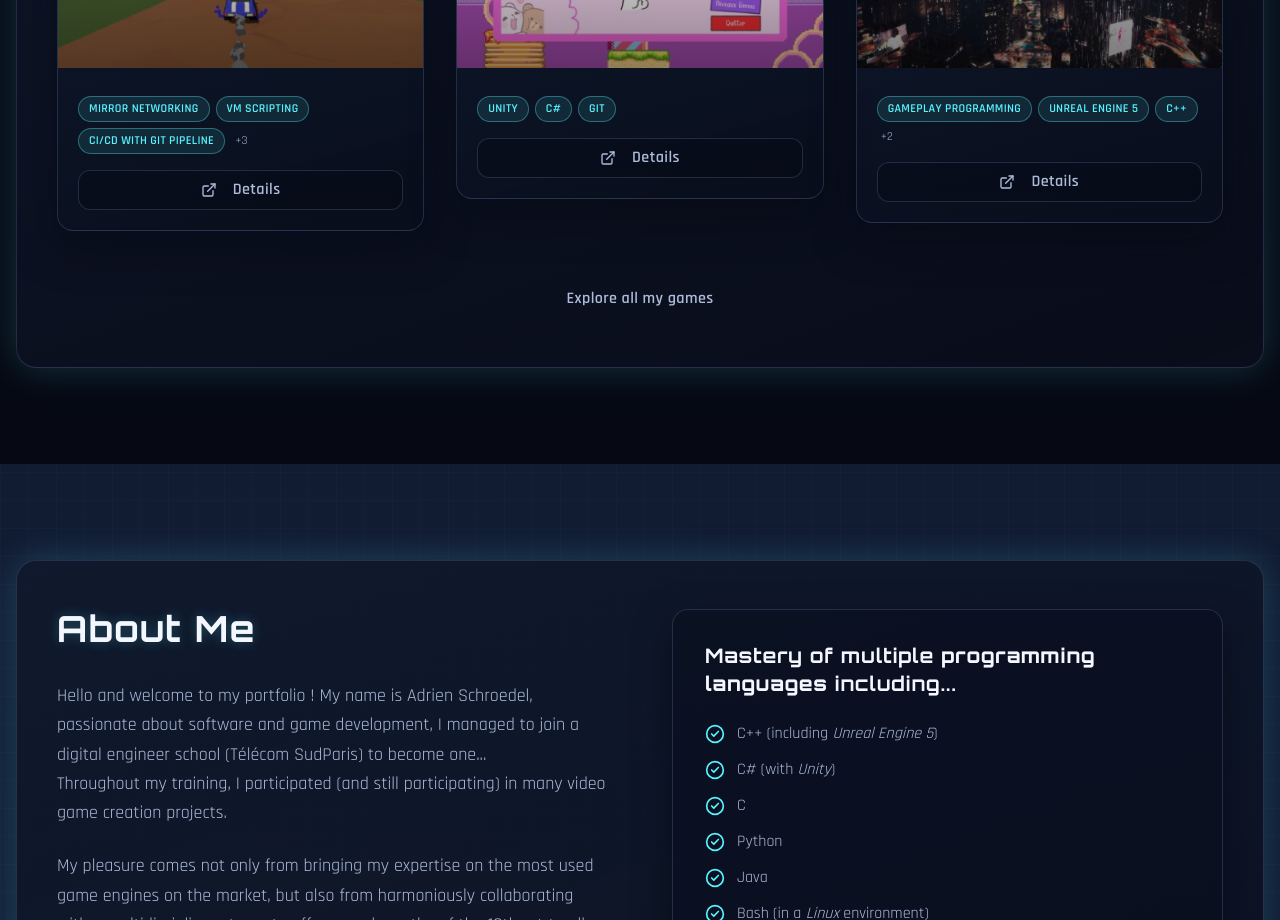
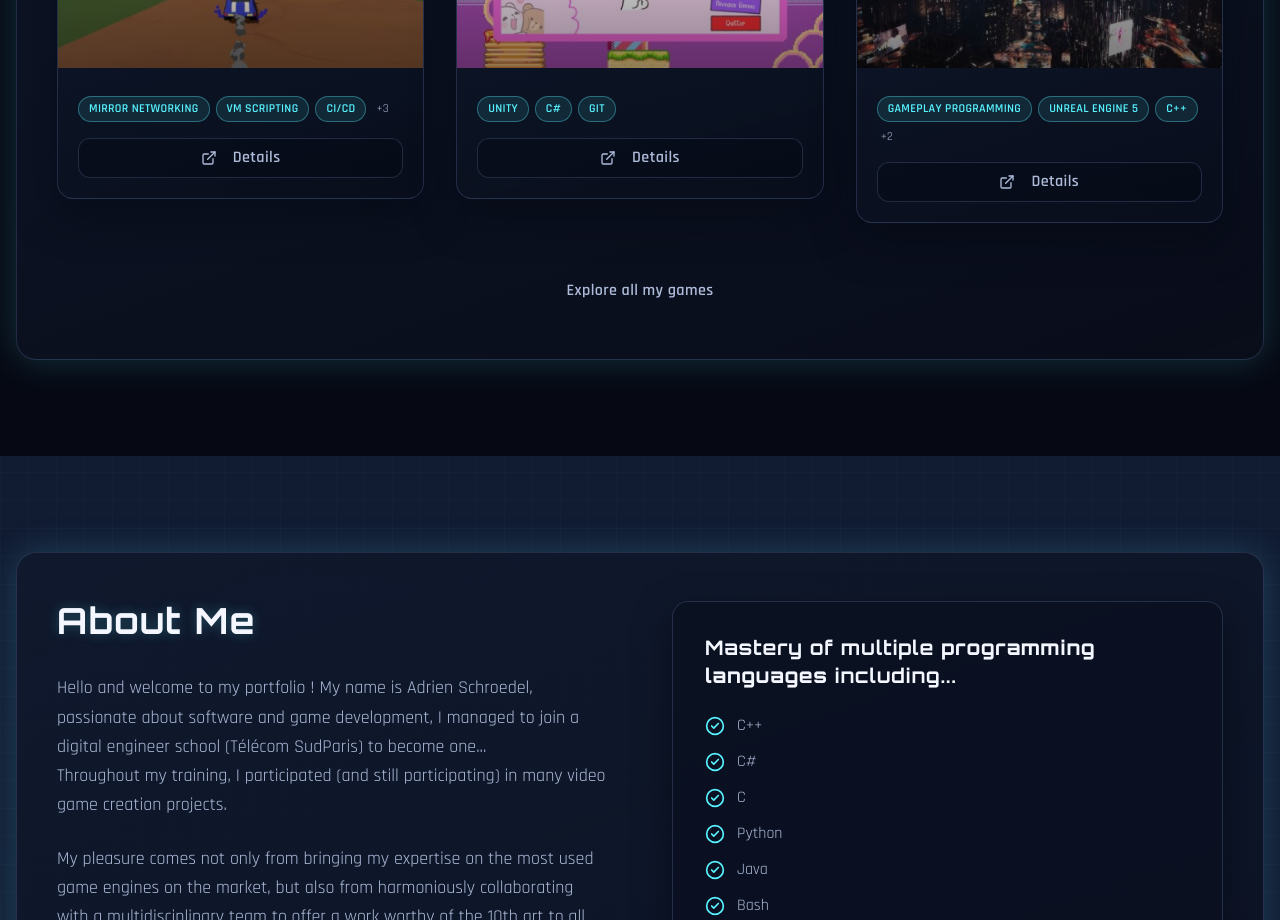
Before and after one commit to AdriKat2022/kat-portfolio, a React (Vite) app: page / in a window 1280 px wide. Shown: the part 1880-2800 px from the top of the page. Built offline with nearby package versions, Linux system fonts and the light colour scheme.

Commit message:
merged skills in one place that projects can reference them easily

```diff
--- /dev/null
+++ b/documentation/CSS_USAGE_REPORT.md
@@ -0,0 +1,146 @@
+# CSS Usage Report
+
+Date: 2026-03-25
+Project: adrikat-portfolio
+
+## 1) Executive summary
+The current styling system works and produces a coherent visual identity, but it is mixed across several approaches:
+- Global CSS variables in `:root`
+- Tailwind utility classes
+- Heavy use of arbitrary Tailwind values (`bg-[...]`, `shadow-[...]`, `text-[var(...)]`)
+- A partial component-class layer in `index.css` (`@layer components`)
+
+Result: visual consistency is decent, but authoring and maintenance are harder than needed. The project is not "broken", but CSS authoring is fragmented.
+
+## 2) Current styling architecture
+
+### Global foundation
+- File: `src/index.css`
+- Defines design tokens as CSS variables (`--bg`, `--text`, `--accent`, etc.)
+- Defines theme-level effects (`cosmic-shell`, `scanline-overlay`, `text-glow`, animations)
+- Defines one component utility family (`project-card*`)
+
+### Tailwind usage in components
+- Most components use inline Tailwind class strings directly in TSX
+- Many classes reference CSS variables through arbitrary syntax:
+  - `text-[var(--text)]`
+  - `bg-[var(--bg)]`
+  - `border-[var(--border)]`
+
+### Tailwind configuration
+- File: `tailwind.config.ts`
+- Defines `cosmic` color palette and shadows
+- In practice, most components do not consume these tokens via Tailwind theme classes (`text-cosmic-*`, `bg-cosmic-*`, etc.)
+
+## 3) Measured usage metrics
+Collected via codebase grep on TSX files:
+
+- Total `var(--` occurrences in TSX: 108
+- `bg-[var(--...)]` occurrences: 19
+- `text-[var(--...)]` occurrences: 53
+- `border-[var(--...)]` occurrences: 30
+- `shadow-[...]` arbitrary shadow usages: 11
+- `rgba(` occurrences in class strings: 37
+
+Observation:
+- There is significant dependence on arbitrary-value utilities. This is flexible but noisy and hard to standardize.
+
+## 4) Main duplication/hotspots
+
+### Highest CSS-variable density by file
+- `src/components/layout/Seeking.tsx`: 21
+- `src/components/layout/Contact.tsx`: 18
+- `src/components/ui/Button.tsx`: 17
+- `src/components/ui/Modal.tsx`: 12
+- `src/components/layout/Navbar.tsx`: 12
+- `src/components/layout/About.tsx`: 11
+
+### Repeated class fragments (sample counts)
+- `hover:border-[var(--accent-border)]`: 8
+- `rounded-2xl border border-[var(--border)]`: 5
+- `bg-[rgba(20,30,54,0.7)]`: 3
+
+Observation:
+- Several “surface card” and “interactive card” patterns are repeated with small value differences.
+
+## 5) What is clean vs messy
+
+### Clean / good choices
+- Strong global tokenization in `:root`
+- Reusable hero/shell effect classes (`section-shell`, `text-glow`, etc.)
+- Good first consolidation with `project-card*`
+
+### Messy / costly patterns
+- Mixed abstraction levels:
+  - Some UI relies on reusable CSS classes
+  - Other parts repeat long utility strings inline
+- Token leakage through arbitrary syntax everywhere:
+  - `text-[var(--...)]` repeated heavily instead of semantic utilities
+- Tailwind config drift:
+  - Theme extensions exist but are mostly not consumed
+- Repeated raw rgba values in class strings instead of named semantic tokens
+
+## 6) Why it feels messy
+The codebase currently combines 4 styling APIs simultaneously:
+1. CSS variables
+2. Tailwind utility classes
+3. Tailwind arbitrary values
+4. Handwritten component classes in global CSS
+
+This is valid technically, but without strict boundaries it causes:
+- Higher cognitive load when editing
+- Inconsistent style authoring patterns between files
+- More opportunities for subtle visual drift
+
+## 7) Recommended target architecture (keep same look)
+Use a hybrid, but with strict boundaries:
+
+- Keep CSS variables as source of truth for tokens
+- Keep Tailwind for spacing/layout/responsiveness
+- Reduce arbitrary values to exception-only usage
+- Expand reusable component classes for repeated visual patterns
+
+Suggested semantic utility classes to add in `index.css`:
+- Text: `.text-theme`, `.text-theme-muted`, `.text-theme-strong`
+- Surfaces: `.surface-card`, `.surface-card-soft`, `.surface-interactive`
+- Borders/shadows: `.border-theme`, `.shadow-theme-sm`, `.shadow-theme-md`
+- Icon chips: `.icon-chip`
+
+Then replace repetitive patterns in:
+- `src/components/layout/Seeking.tsx`
+- `src/components/layout/Contact.tsx`
+- `src/components/layout/About.tsx`
+- `src/components/ui/Button.tsx`
+- `src/components/ui/Modal.tsx`
+
+## 8) Practical cleanup plan
+
+### Phase 1 (low risk, high value)
+- Add semantic utility classes for repeated token combinations
+- Refactor Seeking/Contact/About to consume these classes
+- Keep exact same spacing and colors
+
+### Phase 2
+- Refactor Button + Modal to reduce arbitrary class payload
+- Consolidate recurring shadow and border behavior
+
+### Phase 3
+- Decide on one token access style:
+  - Option A: CSS vars + semantic utilities (recommended)
+  - Option B: Tailwind theme classes (`text-cosmic-*`, etc.)
+- Remove unused style APIs (dead custom classes or unused Tailwind theme extensions)
+
+## 9) Risk notes
+- Visual regressions are most likely in hover and shadow nuances.
+- Mitigation:
+  - Refactor section-by-section
+  - Snapshot before/after in desktop + mobile
+  - Keep all token values identical during phase 1
+
+## 10) Conclusion
+Your impression is valid: the current CSS system is functional but structurally noisy.
+
+The fastest improvement is not a rewrite, but consolidation:
+- Add semantic reusable classes for repeated patterns
+- Reduce arbitrary values in TSX
+- Keep tokens and visual output exactly as-is
--- a/src/components/layout/About.tsx
+++ b/src/components/layout/About.tsx
@@ -2,12 +2,12 @@ import { useTranslation } from 'react-i18next';
 import { Download, CheckCircle2 } from 'lucide-react';
 import { Button } from '@components/ui/Button';
 import cvFile from '@/assets/docs/CV_GAME_FIELD.pdf';
+import { aboutSkills } from '@/data/skills';
 
 export function About() {
   const { t } = useTranslation();
-
-  const skills = t('sections.profile.column-1-items', { returnObjects: true }) as string[];
-  const tools = t('sections.profile.column-2-items', { returnObjects: true }) as string[];
+  const skills = aboutSkills.filter((skill) => skill.skillType !== 'tool');
+  const tools = aboutSkills.filter((skill) => skill.skillType === 'tool');
 
   return (
     <section id="about" className="bg-[var(--social-bg)] py-24">
@@ -40,10 +40,10 @@ export function About() {
                 dangerouslySetInnerHTML={{ __html: t('sections.profile.column-1-head') }}
               />
               <ul className="space-y-3">
-                {skills.map((skill, idx) => (
-                  <li key={idx} className="flex items-start gap-3 text-[var(--text)]">
+                {skills.map((skill) => (
+                  <li key={skill.id} className="flex items-start gap-3 text-[var(--text)]">
                     <CheckCircle2 className="h-5 w-5 text-[var(--accent)] shrink-0 mt-0.5" />
-                    <span dangerouslySetInnerHTML={{ __html: skill }} />
+                    <span>{skill.name}</span>
                   </li>
                 ))}
               </ul>
@@ -55,10 +55,10 @@ export function About() {
                 dangerouslySetInnerHTML={{ __html: t('sections.profile.column-2-head') }}
               />
               <ul className="space-y-3">
-                {tools.map((tool, idx) => (
-                  <li key={idx} className="flex items-start gap-3 text-[var(--text)]">
+                {tools.map((tool) => (
+                  <li key={tool.id} className="flex items-start gap-3 text-[var(--text)]">
                     <CheckCircle2 className="h-5 w-5 text-[var(--accent)] shrink-0 mt-0.5" />
-                    <span dangerouslySetInnerHTML={{ __html: tool }} />
+                    <span>{tool.name}</span>
                   </li>
                 ))}
               </ul>
--- a/src/components/layout/Seeking.tsx
+++ b/src/components/layout/Seeking.tsx
@@ -1,5 +1,5 @@
 import { useTranslation } from 'react-i18next';
-import { Target, Calendar, MapPin, Gamepad2 } from 'lucide-react';
+import { Calendar, MapPin, Gamepad2 } from 'lucide-react';
 
 export function Seeking() {
   const { t } = useTranslation();
--- a/src/components/ui/Modal.tsx
+++ b/src/components/ui/Modal.tsx
@@ -79,7 +79,7 @@ export function Modal({ isOpen, onClose, project }: ModalProps) {
                     </h4>
                     <div className="flex flex-wrap gap-2">
                       {project.technologies.map((tech) => (
-                        <TechBadge key={tech}>{tech}</TechBadge>
+                        <TechBadge key={tech.id}>{tech.name}</TechBadge>
                       ))}
                     </div>
                   </div>
--- a/src/components/ui/ProjectCard.tsx
+++ b/src/components/ui/ProjectCard.tsx
@@ -59,7 +59,7 @@ export function ProjectCard({ project, onClick }: ProjectCardProps) {
 
         <div className="project-card-tech">
           {project.technologies.slice(0, 3).map((tech) => (
-            <TechBadge key={tech}>{tech}</TechBadge>
+            <TechBadge key={tech.id}>{tech.name}</TechBadge>
           ))}
           {project.technologies.length > 3 && (
             <span className="project-card-more-tech">
--- a/src/data/locales/en/translation.json
+++ b/src/data/locales/en/translation.json
@@ -37,22 +37,7 @@
     "profile": {
       "subtitle": "Have a project in mind in the field of game or software development ?<br>Do not hesitate to contact me by <a href=\"tel:+33781565695\">phone</a> or <a href=\"mailto:adrien.schroedel.pro@gmail.com\">email</a> !",
       "column-1-head": "Mastery of multiple <strong>programming languages</strong> including...",
-      "column-1-items": [
-        "C++ (including <em>Unreal Engine 5</em>)",
-        "C# (with <em>Unity</em>)",
-        "C",
-        "Python",
-        "Java",
-        "Bash (in a <em>Linux</em> environment)",
-        "HTML/CSS/PHP/JavaScript (with Symfony for the web)"
-      ],
-      "column-2-head": "Mastery of multiple <strong>project management and office tools</strong> including...",
-      "column-2-items": [
-        "GIT version manager (+ LFS)",
-        "Microsoft Office Suite",
-        "Google Suite",
-        "Microsoft Office"
-      ]
+      "column-2-head": "Mastery of multiple <strong>project management and office tools</strong> including..."
     },
     "portfolio": {
       "description": "My portfolio is filled with the projects I have been able to carry out, alone or in teams, during my digital engineering studies at Télécom SudParis, as a school or personal project. You will mainly find video games in this section!",
--- a/src/data/locales/fr/translation.json
+++ b/src/data/locales/fr/translation.json
@@ -37,22 +37,7 @@
     "profile": {
       "subtitle": "Vous avez un projet en tête dans le domaine du game dev ou du software ?<br>N'hésitez pas à me contacter par <a href=\"mailto:adrien.schroedel.pro@gmail.com\">mail</a> ou par <a href=\"tel:+33781565695\">téléphone</a> !",
       "column-1-head": "Maîtrise de multiples <strong>languages de programmation</strong> parmi...",
-      "column-1-items": [
-        "C++ (<em>Unreal Engine 5</em>)",
-        "C# (<em>Unity</em>)",
-        "C",
-        "Python",
-        "Java",
-        "Bash (environnement <em>Linux</em>)",
-        "HTML/CSS/PHP/JavaScript (avec Symfony pour le web)"
-      ],
-      "column-2-head": "Maîtrise de multiples <strong>outils</strong> de gestion de projet et burautique parmi...",
-      "column-2-items": [
-        "Gestionnaire de version GIT (+ LFS)",
-        "Suite Microsoft Office",
-        "Suite Google",
-        "Microsoft Office"
-      ]
+      "column-2-head": "Maîtrise de multiples <strong>outils</strong> de gestion de projet et burautique parmi..."
     },
     "portfolio": {
       "description": "Mon portfolio regorge des projets importants auxquels j'ai participé, seul ou en équipe, durant mes études d'ingénieur du numérique à Télécom SudParis, en tant que projet scolaire ou personnel. Vous y trouverez principalement des jeux vidéo dans cette section !",
--- a/src/data/projects.ts
+++ b/src/data/projects.ts
@@ -1,4 +1,5 @@
 import type { Project } from '@/types/project';
+import { getSkillsByIds } from '@/data/skills';
 
 const portfolioAssets = import.meta.glob('../assets/portfolio/*', {
   eager: true,
@@ -22,14 +23,14 @@ export const projects: Project[] = [
       getAssetUrl('medieval-racing_4.jpg'),
       getAssetUrl('medieval-racing_5.jpg')
     ],
-    technologies: [
-      'Mirror Networking',
-      'VM Scripting',
-      'CI/CD with git pipeline',
-      'Unity',
-      'C#',
-      'GIT'
-    ],
+    technologies: getSkillsByIds([
+      'mirror-networking',
+      'vm-scripting',
+      'ci-cd',
+      'unity',
+      'csharp',
+      'git'
+    ]),
     actions: [
       {
         type: 'LINK-NT',
@@ -60,13 +61,13 @@ export const projects: Project[] = [
       getAssetUrl('sorting-bubble_4.jpg'),
       getAssetUrl('sorting-bubble_5.jpg')
     ],
-    technologies: [
-      'Tool Programming',
-      'Problem Solving',
-      'Unity',
-      'C#',
-      'GIT'
-    ],
+    technologies: getSkillsByIds([
+      'tool-programming',
+      'problem-solving',
+      'unity',
+      'csharp',
+      'git'
+    ]),
     actions: [
       {
         type: 'LINK-NT',
@@ -96,13 +97,13 @@ export const projects: Project[] = [
       getAssetUrl('irma-rnark_3.jpg'),
       getAssetUrl('irma-rnark_4.jpg')
     ],
-    technologies: [
-      'Leadership',
-      'Problem Solving',
-      'Unity',
-      'C#',
-      'GIT'
-    ],
+    technologies: getSkillsByIds([
+      'leadership',
+      'problem-solving',
+      'unity',
+      'csharp',
+      'git'
+    ]),
     actions: [
       {
         type: 'LINK-NT',
@@ -131,14 +132,14 @@ export const projects: Project[] = [
       getAssetUrl('space_shooter_game_2.jpg'),
       getAssetUrl('space_shooter_game_3.jpg')
     ],
-    technologies: [
-      'Encapsulation',
-      'Flutter',
-      'Flame',
-      'Dart',
-      'GIT',
-      'CI/CD'
-    ],
+    technologies: getSkillsByIds([
+      'encapsulation',
+      'flutter',
+      'flame',
+      'dart',
+      'git',
+      'ci-cd'
+    ]),
     actions: [
       {
         type: 'LINK-NT',
@@ -172,11 +173,7 @@ export const projects: Project[] = [
       getAssetUrl('theKairiInvasion_3.jpg'),
       getAssetUrl('theKairiInvasion_4.jpg')
     ],
-    technologies: [
-      'Unity',
-      'C#',
-      'GIT'
-    ],
+    technologies: getSkillsByIds(['unity', 'csharp', 'git']),
     actions: [
       {
         type: 'LINK-NT',
@@ -206,11 +203,7 @@ export const projects: Project[] = [
       getAssetUrl('find_mocha_3.jpg'),
       getAssetUrl('find_mocha_4.jpg')
     ],
-    technologies: [
-      'Unity',
-      'C#',
-      'GIT'
-    ],
+    technologies: getSkillsByIds(['unity', 'csharp', 'git']),
     actions: [
       {
         type: 'LINK-NT',
@@ -241,13 +234,13 @@ export const projects: Project[] = [
       getAssetUrl('rupture_4.jpg'),
       getAssetUrl('rupture_5.jpg')
     ],
-    technologies: [
-      'Gameplay Programming',
-      'Unreal Engine 5',
-      'C++',
-      'GIT',
-      'GIT LFS'
-    ],
+    technologies: getSkillsByIds([
+      'gameplay-programming',
+      'unreal-engine-5',
+      'cpp',
+      'git',
+      'git-lfs'
+    ]),
     actions: [
       {
         type: 'LINK-NT',
@@ -274,11 +267,7 @@ export const projects: Project[] = [
     imgs: [
       getAssetUrl('shippingTime.jpg')
     ],
-    technologies: [
-      'Unity',
-      'C#',
-      'GIT'
-    ],
+    technologies: getSkillsByIds(['unity', 'csharp', 'git']),
     actions: [
       {
         type: 'LINK-NT',
@@ -305,11 +294,7 @@ export const projects: Project[] = [
     imgs: [
       getAssetUrl('theLegendOfBlo.jpg')
     ],
-    technologies: [
-      'Unity',
-      'C#',
-      'GIT'
-    ],
+    technologies: getSkillsByIds(['unity', 'csharp', 'git']),
     actions: [
       {
         type: 'LINK-NT',
@@ -336,12 +321,7 @@ export const projects: Project[] = [
     imgs: [
       getAssetUrl('magicCircus.jpg')
     ],
-    technologies:[
-      'Nav-Mesh',
-      'Unity',
-      'C#',
-      'GIT'
-    ],
+    technologies: getSkillsByIds(['nav-mesh', 'unity', 'csharp', 'git']),
     actions: [
       {
         type: 'LINK-NT',
@@ -368,11 +348,7 @@ export const projects: Project[] = [
     imgs: [
       getAssetUrl('translimation.jpg')
     ],
-    technologies: [
-      'Unity',
-      'C#',
-      'GIT'
-    ],
+    technologies: getSkillsByIds(['unity', 'csharp', 'git']),
     actions: [
       {
         type: 'LINK-NT',
@@ -399,11 +375,7 @@ export const projects: Project[] = [
     imgs: [
       getAssetUrl('explodingTree.jpg')
     ],
-    technologies: [
-      'Unity',
-      'C#',
-      'GIT'
-    ],
+    technologies: getSkillsByIds(['unity', 'csharp', 'git']),
     actions: [
       {
         type: 'LINK-NT',
--- /dev/null
+++ b/src/data/skills.ts
@@ -0,0 +1,53 @@
+import type { Skill } from '@/types/skill';
+
+export const skills: Skill[] = [
+  // Languages
+  { id: 'cpp', name: 'C++', skillType: 'language', percentage: 90, showInAbout: true },
+  { id: 'csharp', name: 'C#', skillType: 'language', percentage: 92, showInAbout: true },
+  { id: 'c', name: 'C', skillType: 'language', percentage: 75, showInAbout: true },
+  { id: 'python', name: 'Python', skillType: 'language', percentage: 82, showInAbout: true },
+  { id: 'java', name: 'Java', skillType: 'language', percentage: 78, showInAbout: true },
+  { id: 'bash', name: 'Bash', skillType: 'language', percentage: 70, showInAbout: true },
+  { id: 'dart', name: 'Dart', skillType: 'language', percentage: 72, showInAbout: false },
+
+  // Frontend
+  { id: 'html', name: 'HTML', skillType: 'frontend', percentage: 80, showInAbout: true },
+  { id: 'css', name: 'CSS', skillType: 'frontend', percentage: 78, showInAbout: true },
+  { id: 'javascript', name: 'JavaScript', skillType: 'frontend', percentage: 76, showInAbout: true },
+  { id: 'flutter', name: 'Flutter', skillType: 'frontend', percentage: 70, showInAbout: false },
+
+  // Backend
+  { id: 'php', name: 'PHP', skillType: 'backend', percentage: 65, showInAbout: true },
+  { id: 'symfony', name: 'Symfony', skillType: 'backend', percentage: 62, showInAbout: true },
+  { id: 'mirror-networking', name: 'Mirror Networking', skillType: 'backend', percentage: 72, showInAbout: false },
+
+  // Tools
+  { id: 'unity', name: 'Unity', skillType: 'tool', percentage: 90, showInAbout: true },
+  { id: 'unreal-engine-5', name: 'Unreal Engine 5', skillType: 'tool', percentage: 70, showInAbout: true },
+  { id: 'flame', name: 'Flame', skillType: 'tool', percentage: 68, showInAbout: false },
+  { id: 'linux', name: 'Linux', skillType: 'tool', percentage: 80, showInAbout: true },
+  { id: 'ci-cd', name: 'CI/CD', skillType: 'tool', percentage: 74, showInAbout: false },
+  { id: 'git', name: 'GIT', skillType: 'tool', percentage: 88, showInAbout: true },
+  { id: 'git-lfs', name: 'GIT LFS', skillType: 'tool', percentage: 70, showInAbout: true },
+  { id: 'nav-mesh', name: 'Nav-Mesh', skillType: 'tool', percentage: 68, showInAbout: false },
+  { id: 'microsoft-office', name: 'Microsoft Office Suite', skillType: 'tool', percentage: 85, showInAbout: true },
+  { id: 'google-suite', name: 'Google Suite', skillType: 'tool', percentage: 82, showInAbout: true },
+
+  // General skills
+  { id: 'vm-scripting', name: 'VM Scripting', skillType: 'skill', percentage: 70, showInAbout: false },
+  { id: 'tool-programming', name: 'Tool Programming', skillType: 'skill', percentage: 72, showInAbout: false },
+  { id: 'problem-solving', name: 'Problem Solving', skillType: 'skill', percentage: 86, showInAbout: false },
+  { id: 'leadership', name: 'Leadership', skillType: 'skill', percentage: 80, showInAbout: false },
+  { id: 'encapsulation', name: 'Encapsulation', skillType: 'skill', percentage: 78, showInAbout: false },
+  { id: 'gameplay-programming', name: 'Gameplay Programming', skillType: 'skill', percentage: 82, showInAbout: false }
+];
+
+const skillMap = new Map(skills.map((skill) => [skill.id, skill]));
+
+export const getSkillsByIds = (skillIds: string[]): Skill[] => {
+  return skillIds
+    .map((id) => skillMap.get(id))
+    .filter((skill): skill is Skill => Boolean(skill));
+};
+
+export const aboutSkills = skills.filter((skill) => skill.showInAbout);
--- a/src/types/project.ts
+++ b/src/types/project.ts
@@ -1,4 +1,6 @@
 export type ActionType = 'LINK-NT' | 'DOWNLOAD' | 'UNAVAILABLE';
+
+import type { Skill } from '@/types/skill';
 
 export interface ProjectAction {
   type: ActionType;
@@ -15,7 +17,7 @@ export interface Project {
   pinned: boolean;
   cover_img: string;
   imgs: string[];
-  technologies: string[];
+  technologies: Skill[];
   actions: ProjectAction[];
   title: LocalizedContent;
   description: LocalizedContent;
```
Also changed, not shown: src/types/skill.ts (+5 -3 lines).
